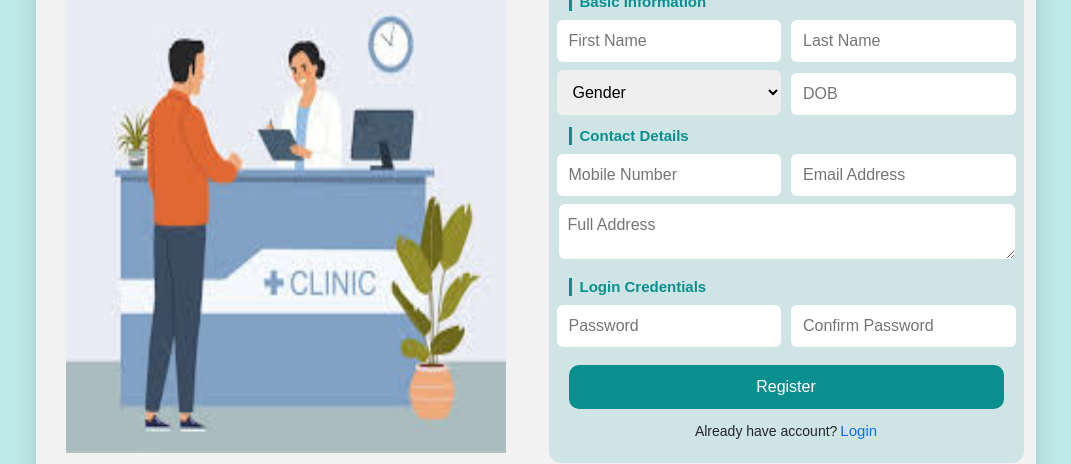
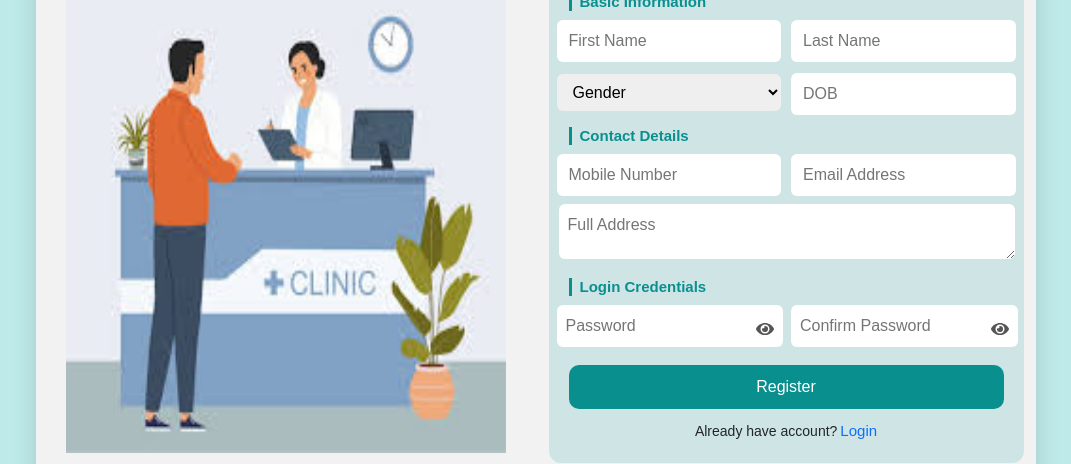
Before and after one commit to pMaitri01/Medi-Track-Frontend, a React (Create React App) app: page /Registration in a window 1280 px wide. Shown: the part 207-671 px from the top of the page, without its empty margins (104-1175 px from the left). Built offline with nearby package versions, Linux system fonts and the light colour scheme.

Commit message:
Validation in patient registration and Reset CSS in patient login

```diff
--- a/package.json
+++ b/package.json
@@ -10,7 +10,7 @@
     "bootstrap": "^5.3.8",
     "react": "^19.2.4",
     "react-dom": "^19.2.4",
-    "react-icons": "^5.5.0",
+    "react-icons": "^5.6.0",
     "react-router-dom": "^7.13.0",
     "react-scripts": "5.0.1",
     "web-vitals": "^2.1.4"
--- a/src/patient/pages/Login.css
+++ b/src/patient/pages/Login.css
@@ -96,7 +96,9 @@ input{
 .password-wrapper {
   position: relative;
 }
-
+.password-field input {
+  border: 0 px solid #dee2e6 !important;
+  }
 .password-wrapper input {
   padding-right: 40px; /* space for eye icon */
 }
--- a/src/patient/pages/Registration.css
+++ b/src/patient/pages/Registration.css
@@ -58,7 +58,7 @@
   border-radius: 12px;
   width: 95%;
   max-height: 90%;
-  overflow-y: auto;
+  overflow-y: hidden;
 }
 
 .form-box h2 {
@@ -158,8 +158,78 @@ button:hover {
 .text-primary{
   margin-left: 3px;
 }
-.error{
+/* .error{
   color: red;
   font-size: 13px;
   margin-top: 3px;
 }
+
+.password-field {
+  position: relative;
+  width: 100%;
+}
+
+.password-field input {
+  width: 100%;
+  padding-right: 40px;
+}
+
+.eye-icon {
+  position: absolute;
+  right: 30px !important;
+  top: 50%;
+  transform: translateY(-50%);
+  cursor: pointer;
+  color: gray;
+  font-size: 18px;
+} */
+
+
+.row{
+  display: flex;
+  gap: 10px;
+  margin-bottom: 8px;
+  align-items: flex-start;
+}
+
+/* PASSWORD FIELD */
+.password-field-1{
+  position: relative;
+  flex: 1;
+  width: 50% !important;
+}
+
+/* INPUT */
+.password-field-1 input{
+  padding-right: 35px;
+  border: none;
+  outline: none;
+}
+#pwd{
+  left: -12px;
+}
+#pwd input{
+  width: 113% !important;
+}
+
+.eye-icon{
+  position: absolute;
+  right: -5px !important;
+  top: 50%;
+  transform: translateY(-50%);
+  cursor: pointer;
+  color: gray;
+  font-size: 18px;
+}
+.error{
+  position: absolute;
+  font-size: 12px;
+  color: red;
+  margin-top: 4px;
+}
+.row{
+  display: flex;
+  gap: 10px;
+  margin-bottom: 8px;
+  align-items: center;
+}
--- a/src/patient/pages/Registration.js
+++ b/src/patient/pages/Registration.js
@@ -1,7 +1,7 @@
  import React, { useState } from "react";
  import { useNavigate } from "react-router-dom";
  import { Link } from "react-router-dom";
-
+import { FaEye, FaEyeSlash } from "react-icons/fa";
 import "./Registration.css";
 import registerImage from "../images/register.jpeg";
 
@@ -18,7 +18,8 @@ export default function Register() {
     confirmPassword: ""
   });
   const [errors, setErrors] = useState({});
-
+  const [showPassword, setShowPassword] = useState(false);
+  const [showConfirmPassword, setShowConfirmPassword] = useState(false);
   // const handleChange = (e) => {
   //   setFormData({ ...formData, [e.target.name]: e.target.value });
   //   // First Name & Last Name (only alphabets)
@@ -69,26 +70,63 @@ export default function Register() {
   e.preventDefault();
    let newErrors = {};
 
-  // const { name, value } = e.target;
+   const { name, value } = e.target;
+   setFormData((prev) => ({ ...prev, [name]: value }));
 
-
+  // name
+   if (name === "fname" || name === "lname") {
+    if (!/^[A-Za-z]*$/.test(value)) {
+      newErrors[name] = "Only alphabets allowed";
+    } else {
+      delete newErrors[name];
+    }
+  }
 
   // email
-    const emailRegex = /^[a-zA-Z0-9._%+-]+@[a-zA-Z0-9.-]+\.[a-zA-Z]{2,}$/;  if (!emailRegex.test(formData.email)) {
+  //   const emailRegex = /^[a-zA-Z0-9._%+-]+@[a-zA-Z0-9.-]+\.[a-zA-Z]{2,}$/;
+  //   if (!emailRegex.test(formData.email)) {
+  //   newErrors.email = "Enter valid email (example: abc@gmail.com)";
+  // }
+  if (name === "email") {
+    const emailRegex =
+      /^[a-zA-Z0-9._%+-]+@[a-zA-Z0-9.-]+\.[a-zA-Z]{2,}$/;
+
+    if (!emailRegex.test(value)) {
       newErrors.email = "Enter valid email (example: abc@gmail.com)";
+    } else {
+      delete newErrors.email;
+    }
   }
 // pwd
+  // const passRegex =
+  //   /^(?=.*[a-z])(?=.*[A-Z])(?=.*\d)(?=.*[@$!%*?&]).{6,}$/;
+
+  // if (!passRegex.test(formData.password)) {
+  //   newErrors.password =
+  //     "Password must contain uppercase, lowercase, number & special character";
+  // }
+  if (name === "password"){
     const passRegex =
       /^(?=.*[a-z])(?=.*[A-Z])(?=.*\d)(?=.*[@$!%*?&]).{6,}$/;
 
-  if (!passRegex.test(formData.password)) {
+    if (!passRegex.test(value)) {
       newErrors.password =
         "Password must contain uppercase, lowercase, number & special character";
+    } else {
+      delete newErrors.password;
+    }
   }
 
   // Confirm password match
-  if (formData.password !== formData.confirmPassword) {
+  // if (formData.password !== formData.confirmPassword) {
+  //   newErrors.confirmPassword = "Passwords do not match";
+  // }
+  if (name === "confirmPassword") {
+    if (value !== formData.password) {
       newErrors.confirmPassword = "Passwords do not match";
+    } else {
+      delete newErrors.confirmPassword;
+    }
   }
 
   setErrors(newErrors);
@@ -219,9 +257,39 @@ export default function Register() {
   <h3 className="section-title">Login Credentials</h3>
 
   <div className="row">
-    <input type="password" name="password" placeholder="Password" onChange={handleChange} required />
+    <div className="password-field-1" id="pwd">
+      <input
+        type={showPassword ? "text" : "password"}
+        name="password"
+        placeholder="Password"
+        onChange={handleChange}
+        required
+      />
+
+      <span
+        className="eye-icon"
+        onClick={() => setShowPassword(!showPassword)}
+      >
+        {showPassword ? <FaEyeSlash /> : <FaEye />}
+      </span>
+    </div>
     {errors.password && <p className="error">{errors.password}</p>}
-    <input type="password" name="confirmPassword" placeholder="Confirm Password" onChange={handleChange} required />
+    <div className="password-field-1" id="pwd">
+      <input
+        type={showConfirmPassword ? "text" : "password"}
+        name="confirmPassword"
+        placeholder="Confirm Password"
+        onChange={handleChange}
+        required
+      />
+
+      <span
+        className="eye-icon"
+        onClick={() => setShowConfirmPassword(!showConfirmPassword)}
+      >
+        {showConfirmPassword ? <FaEyeSlash /> : <FaEye />}
+      </span>
+    </div>
     {errors.confirmPassword && <p className="error">{errors.confirmPassword}</p>}
   </div>
 
```
Also changed, not shown: 1 other file (tests, documents, lock files or other folders). Lines whose indentation alone changed are shown as unchanged.
